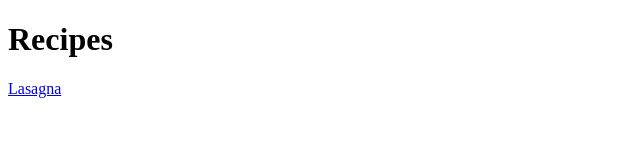
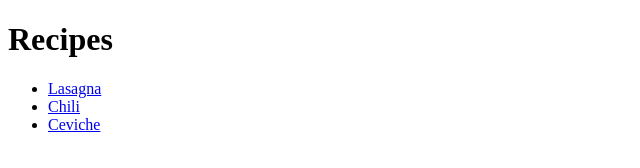
Before and after one commit to MatthewManary/recipes, a plain HTML site: page index.html in a window 1280 px wide. Shown: the whole page, without its empty margins (0-640 px from the left). Drawn offline with Linux system fonts and the light colour scheme.

Commit message:
Update links to recipe pages

```diff
--- a/index.html
+++ b/index.html
@@ -9,8 +9,10 @@
 <body>
     <h1>Recipes</h1>
 
-    <a href="./my-recipes/lasagna.html">Lasagna</a>
-
-
+    <ul>
+        <li><a href="./my-recipes/lasagna.html">Lasagna</a></li>
+        <li><a href="./my-recipes/chili.html">Chili</a></li>
+        <li><a href="./my-recipes/ceviche.html">Ceviche</a></li>
+</ul>
 </body>
 </html>
```
